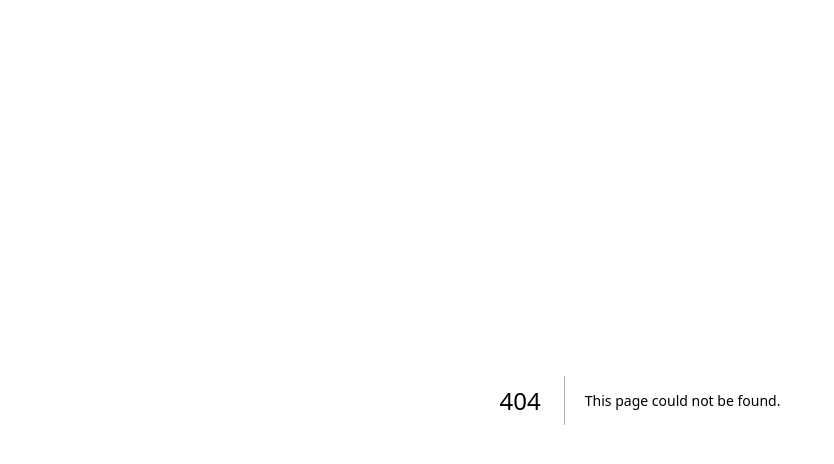
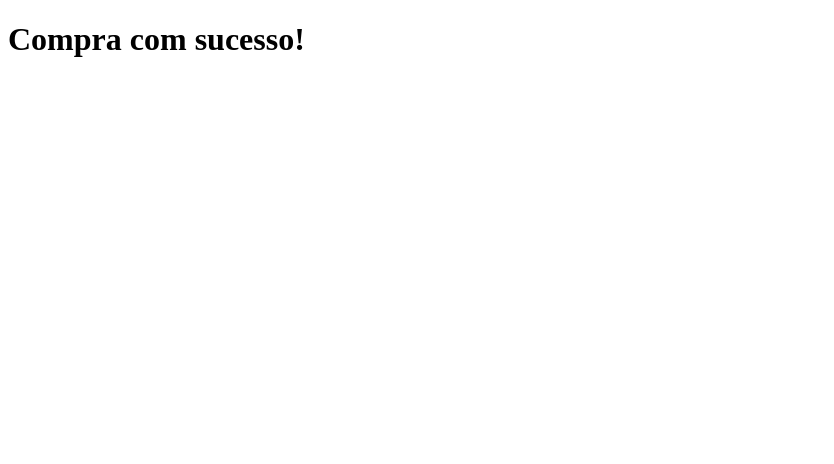
Before and after one commit to Robson16/ignite-shop, a Next.js app: page /success in a window 1280 px wide. Before the commit this address had no page. Shown: the top 464 px of the page, without its empty margins (0-834 px from the left). Built offline with nearby package versions, Linux system fonts and the light colour scheme.

Commit message:
Fundamentos do Next.js - Criando rotas da aplicação

```diff
--- a/app/layout.tsx
+++ b/app/layout.tsx
@@ -5,7 +5,7 @@ export default function RootLayout({
 }>) {
   return (
     <html lang="pt-br">
-      <body>
+      <body cz-shortcut-listen="true">
         {children}
       </body>
     </html>
--- /dev/null
+++ b/app/success/page.tsx
@@ -0,0 +1,5 @@
+export default function SuccessPage() {
+  return (
+    <h1>Compra com sucesso!</h1>
+  )
+}
```
Also changed, not shown: app/product/[id]/page.tsx (added, +10 -0 lines), 1 other file (tests, documents, lock files or other folders).
